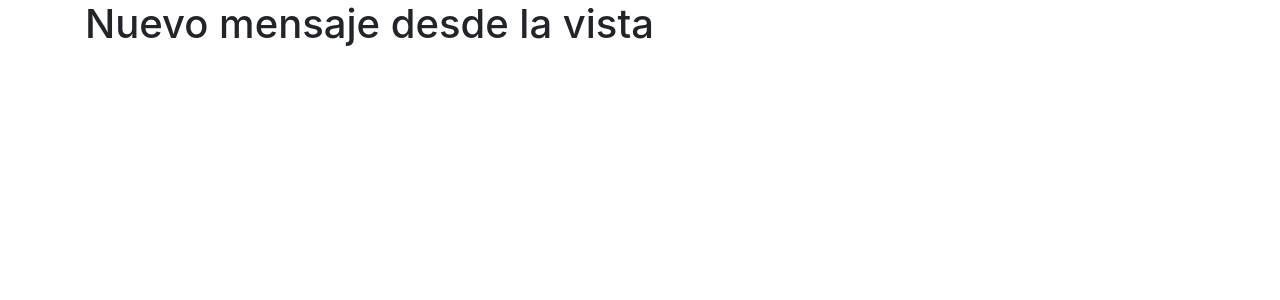
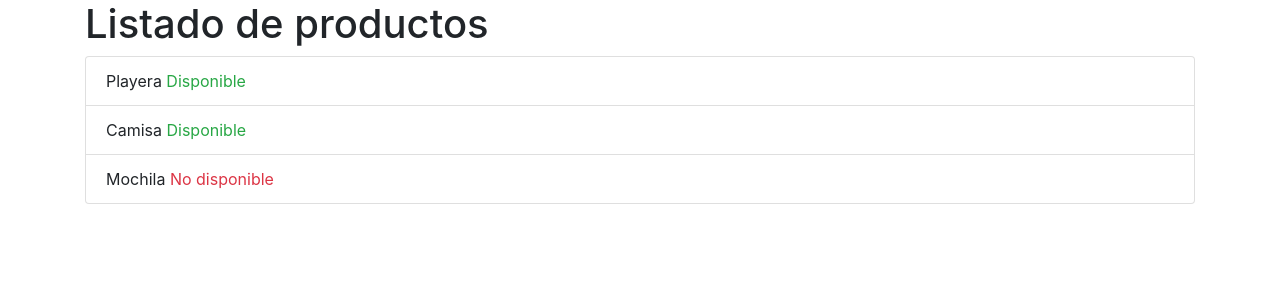
Before and after one commit to eriickluu/curso-de-aplicaciones-web-con-django, a Django app: page / in a window 1280 px wide. Shown: the top 300 px of the page. Run offline with Django 3.2, Linux system fonts and the light colour scheme; some libraries are stand-ins or nearby versions.

Commit message:
Ciclos y condicionales

```diff
--- a/dmh_store/dmh_store/views.py
+++ b/dmh_store/dmh_store/views.py
@@ -4,5 +4,11 @@ from django.shortcuts import render
 def index(request):
     return render(request, 'index.html',{
         #context
-        'message': 'Nuevo mensaje desde la vista'
+        'message': 'Listado de productos',
+        'title': 'Productos',
+        'products': [
+            {'title': 'Playera', 'price': 5, 'stock': True}, # produto
+            {'title': 'Camisa', 'price': 7, 'stock': True},
+            {'title': 'Mochila', 'price': 20, 'stock': False}
+        ]
     })
--- a/dmh_store/templates/index.html
+++ b/dmh_store/templates/index.html
@@ -3,23 +3,42 @@
 <head>
     <meta charset="UTF-8">
     <meta name="viewport" content="width=device-width, initial-scale=1.0">
-    <title>Index</title>
-    <link rel="stylesheet" href="https://stackpath.bootstrapcdn.com/bootstrap/4.5.0/css/bootstrap.min.css" integrity="sha384-9aIt2nRpC12Uk9gS9baDl411NQApFmC26EwAOH8WgZl5MYYxFfc+NcPb1dKGj7Sk" crossorigin="anonymous">
+    <title>{{ title }}</title>
+    <link rel="stylesheet" href="https://stackpath.bootstrapcdn.com/bootstrap/4.5.0/css/bootstrap.min.css"
+        integrity="sha384-9aIt2nRpC12Uk9gS9baDl411NQApFmC26EwAOH8WgZl5MYYxFfc+NcPb1dKGj7Sk" crossorigin="anonymous">
 </head>
 <body>
-
     <div class="container">
         <div class="row">
             <div class="col">
                 <h1>{{ message }}</h1>
 
+                <ul class="list-group">
+                    {% for product in products %}
+                    <li class="list-group-item">
+                        {{ product.title }}
+
+                        {% if product.stock %}
+                        <span class="text-success">Disponible</span>
+                        {% else%}
+                        <span class="text-danger">No disponible</span>
+                        {% endif %}
+                    </li>
+                    {% endfor %}
+                </ul>
 
             </div>
         </div>
     </div>
 
-    <script src="https://code.jquery.com/jquery-3.5.1.slim.min.js" integrity="sha384-DfXdz2htPH0lsSSs5nCTpuj/zy4C+OGpamoFVy38MVBnE+IbbVYUew+OrCXaRkfj" crossorigin="anonymous"></script>
-<script src="https://cdn.jsdelivr.net/npm/popper.js@1.16.0/dist/umd/popper.min.js" integrity="sha384-Q6E9RHvbIyZFJoft+2mJbHaEWldlvI9IOYy5n3zV9zzTtmI3UksdQRVvoxMfooAo" crossorigin="anonymous"></script>
-<script src="https://stackpath.bootstrapcdn.com/bootstrap/4.5.0/js/bootstrap.min.js" integrity="sha384-OgVRvuATP1z7JjHLkuOU7Xw704+h835Lr+6QL9UvYjZE3Ipu6Tp75j7Bh/kR0JKI" crossorigin="anonymous"></script>
+    <script src="https://code.jquery.com/jquery-3.5.1.slim.min.js"
+        integrity="sha384-DfXdz2htPH0lsSSs5nCTpuj/zy4C+OGpamoFVy38MVBnE+IbbVYUew+OrCXaRkfj"
+        crossorigin="anonymous"></script>
+    <script src="https://cdn.jsdelivr.net/npm/popper.js@1.16.0/dist/umd/popper.min.js"
+        integrity="sha384-Q6E9RHvbIyZFJoft+2mJbHaEWldlvI9IOYy5n3zV9zzTtmI3UksdQRVvoxMfooAo"
+        crossorigin="anonymous"></script>
+    <script src="https://stackpath.bootstrapcdn.com/bootstrap/4.5.0/js/bootstrap.min.js"
+        integrity="sha384-OgVRvuATP1z7JjHLkuOU7Xw704+h835Lr+6QL9UvYjZE3Ipu6Tp75j7Bh/kR0JKI"
+        crossorigin="anonymous"></script>
 </body>
 </html>
```
